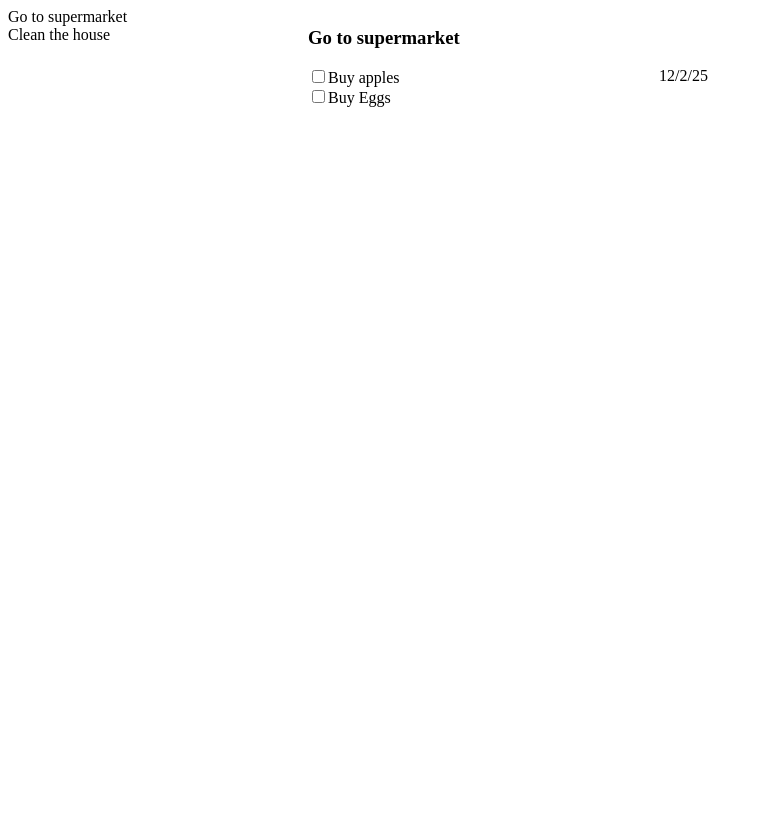
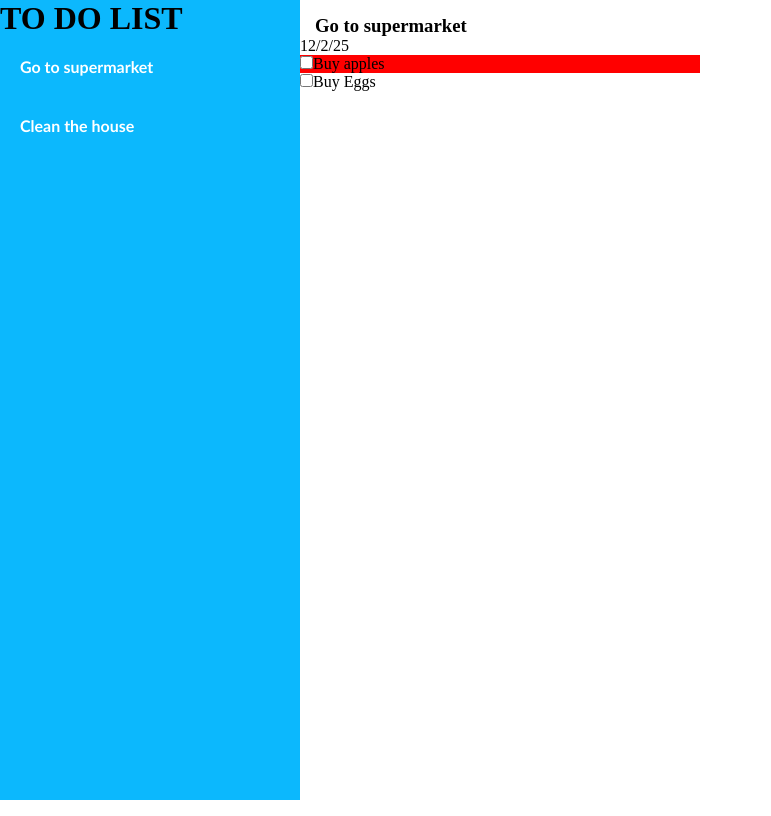
Before and after one commit to JaegerAW/to-do-list-project, a website built with webpack: page src/index.html in a window 1280 px wide. Both pictures are taken after a click on the element "Go to supermarket". Shown: the whole page, without its empty margins (0-771 px from the left). Built offline with nearby package versions, Linux system fonts and the light colour scheme.

Commit message:
added some css styles, all functions remain the same

```diff
--- a/src/index.html
+++ b/src/index.html
@@ -8,7 +8,9 @@
 <body>
 
     <div class="container">
-        <div class="sidebar" id="sidebar"></div>
+        <div class="sidebar" id="sidebar">
+            TO DO LIST
+        </div>
         <div class="main" id="main"></div>
 
 
--- a/src/index.js
+++ b/src/index.js
@@ -3,7 +3,7 @@ import './styles.css';
 const mainContent = document.querySelector('#main');
 const sideBar = document.querySelector('#sidebar');
 
-const array = [1,2,3];
+
 
 
 const myProjects = [
@@ -37,7 +37,7 @@ const myProjects = [
     }
 ];
 function renderSidebar() {
-    let sidebarHTML = '';
+    let sidebarHTML = '<h1>TO DO LIST</h1>';
     myProjects.forEach((project, index) => {
         sidebarHTML += `<div class="projects" id="project-${index}">${project.name}</div>`
 
@@ -49,7 +49,9 @@ function renderSidebar() {
     )
 }
 function renderMain(event) {
+
     let index = parseInt(event.target.id.split('-')[1]);
+
 
 
     const projectCard = document.createElement('div');
@@ -66,7 +68,7 @@ function renderMain(event) {
     projectCard.appendChild(projectDue);
 
    for (let i = 0; i < myProjects[index].tasks.length; i++) {
-    projectCard.innerHTML +=`<div class="tasks"><input type='checkbox'>${myProjects[index].tasks[i].name}</div>`;
+    projectCard.innerHTML +=`<div class="tasks ${myProjects[index].tasks[i].priority}"><input type='checkbox'>${myProjects[index].tasks[i].name}</div>`;
    }
     mainContent.appendChild(projectCard)
 
--- a/src/styles.css
+++ b/src/styles.css
@@ -1,6 +1,8 @@
 * {
    background-color: white;
    --sidebar-color: #0CB8FD;
+   padding: 0;
+   margin: 0;
 }
 
 .container {
@@ -10,10 +12,41 @@
     overflow: scroll;
 }
 
+
+.sidebar{
+    background-color: var(--sidebar-color);
+}
+
+.sidebar > h1 {
+    background-color: var(--sidebar-color);
+}
+
+.projects {
+    background-color: var(--sidebar-color);
+    color: white;
+    font-family: 'Trebuchet MS', 'Lucida Sans Unicode', 'Lucida Grande', 'Lucida Sans', Arial, sans-serif;
+    padding: 20px;
+    font-weight: bold;
+}
 .card {
     width: 400px;
+
+    border-radius: 20px;
+}
+
+.cardheader {
+    padding-top: 15px;
+    padding-left: 15px;
 }
 
 .date {
-    float: right;
+    position: relative;
+    left: 0px;
+    top: 0px;
+
 }
+
+.high {
+    background-color: red;
+
+}
```
